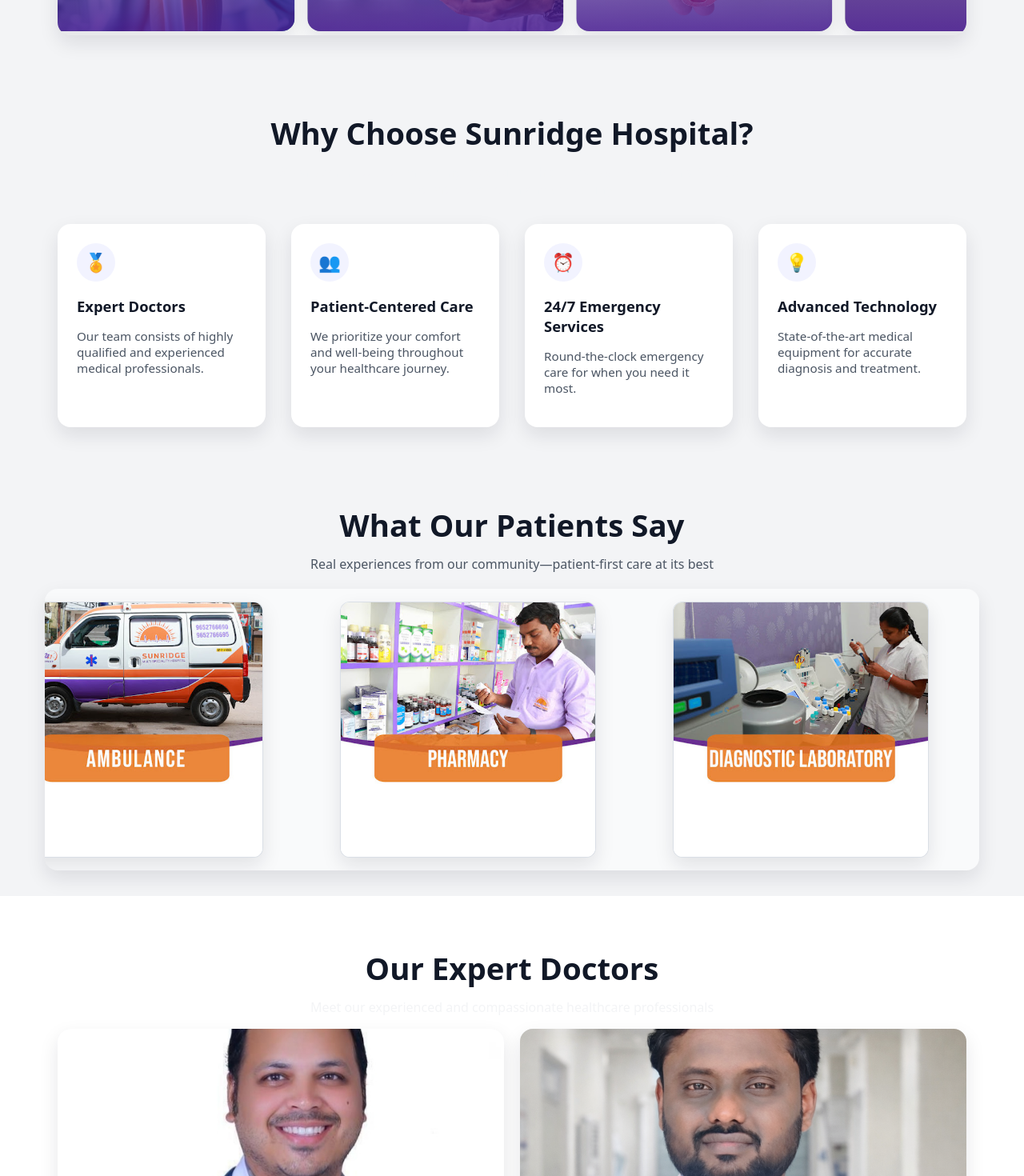
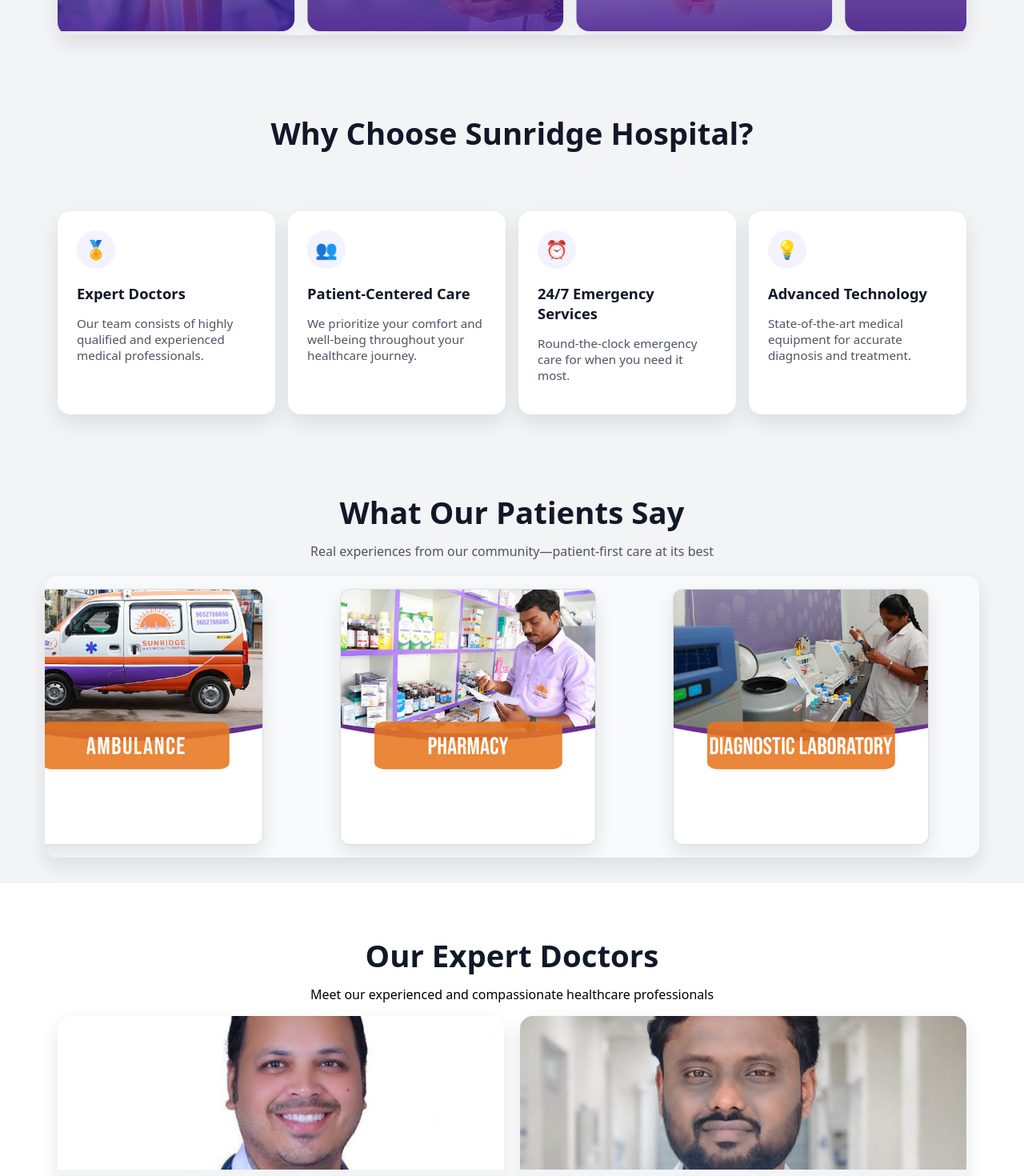
Before and after one commit to android-kunjapppan/sunridge-hospitals, a React (Vite) app: page / in a window 1280 px wide. Shown: the part 959-2429 px from the top of the page at 80% size. Built offline with nearby package versions, Linux system fonts and the light colour scheme; grey boxes are pictures that could not be loaded.

Commit message:
style: set doctors section title paragraph color to black and reduce why-choose grid spacing and margin.

```diff
--- a/src/styles/components/_doctors.scss
+++ b/src/styles/components/_doctors.scss
@@ -14,6 +14,10 @@ body.no-scroll {
     @media (min-width: 768px) {
       grid-template-columns: repeat(2, 1fr);
     }
+  }
+
+  &.section .section-title p {
+    color: #000000 !important;
   }
 
   &__card {
--- a/src/styles/components/_why-choose.scss
+++ b/src/styles/components/_why-choose.scss
@@ -3,8 +3,8 @@
 .why {
   &__grid {
     display: grid;
-    gap: 2rem;
-    margin-top: 2rem;
+    gap: 1rem;
+    margin-top: 0.5rem;
 
     @media (min-width: 768px) {
       grid-template-columns: repeat(2, minmax(0, 1fr));
```
